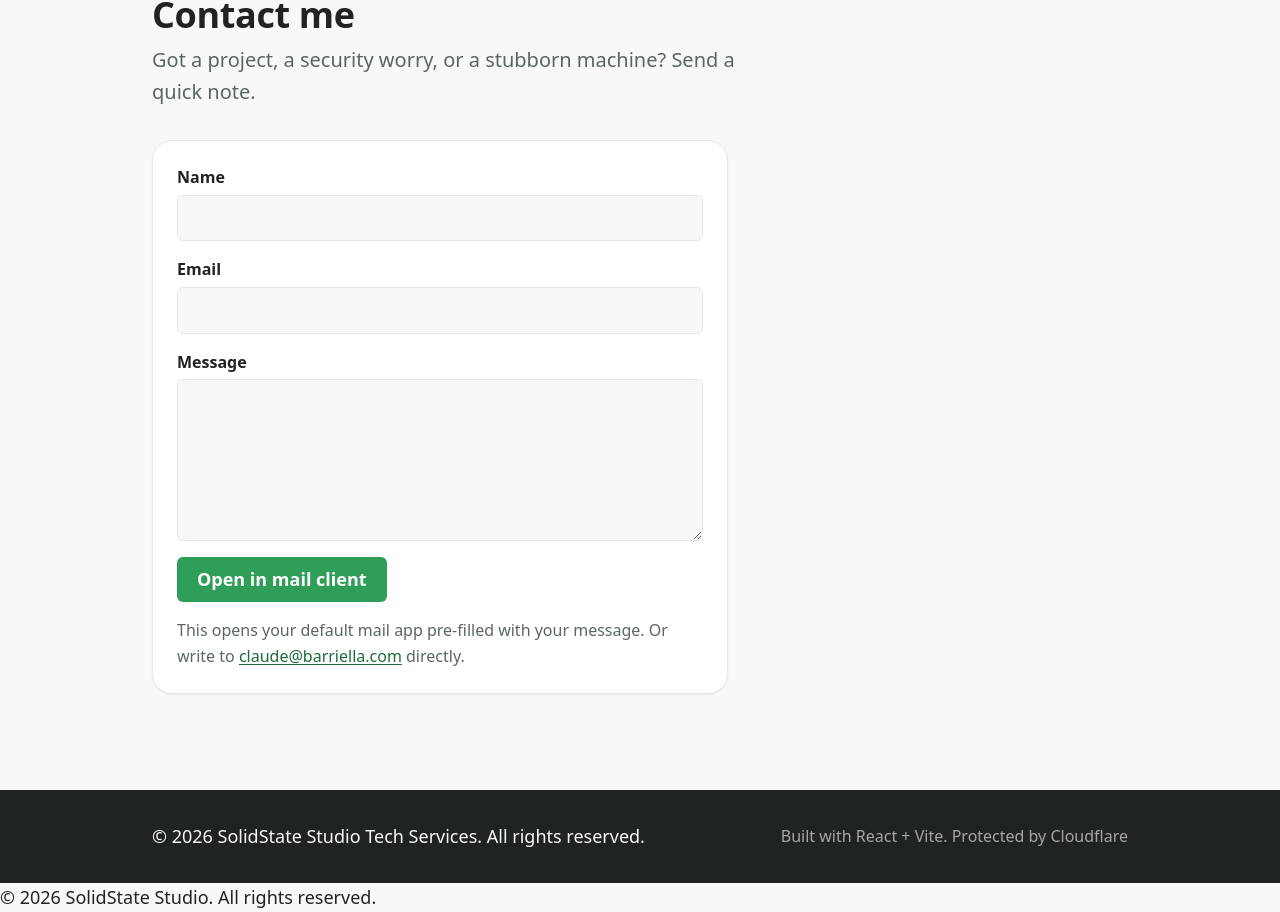
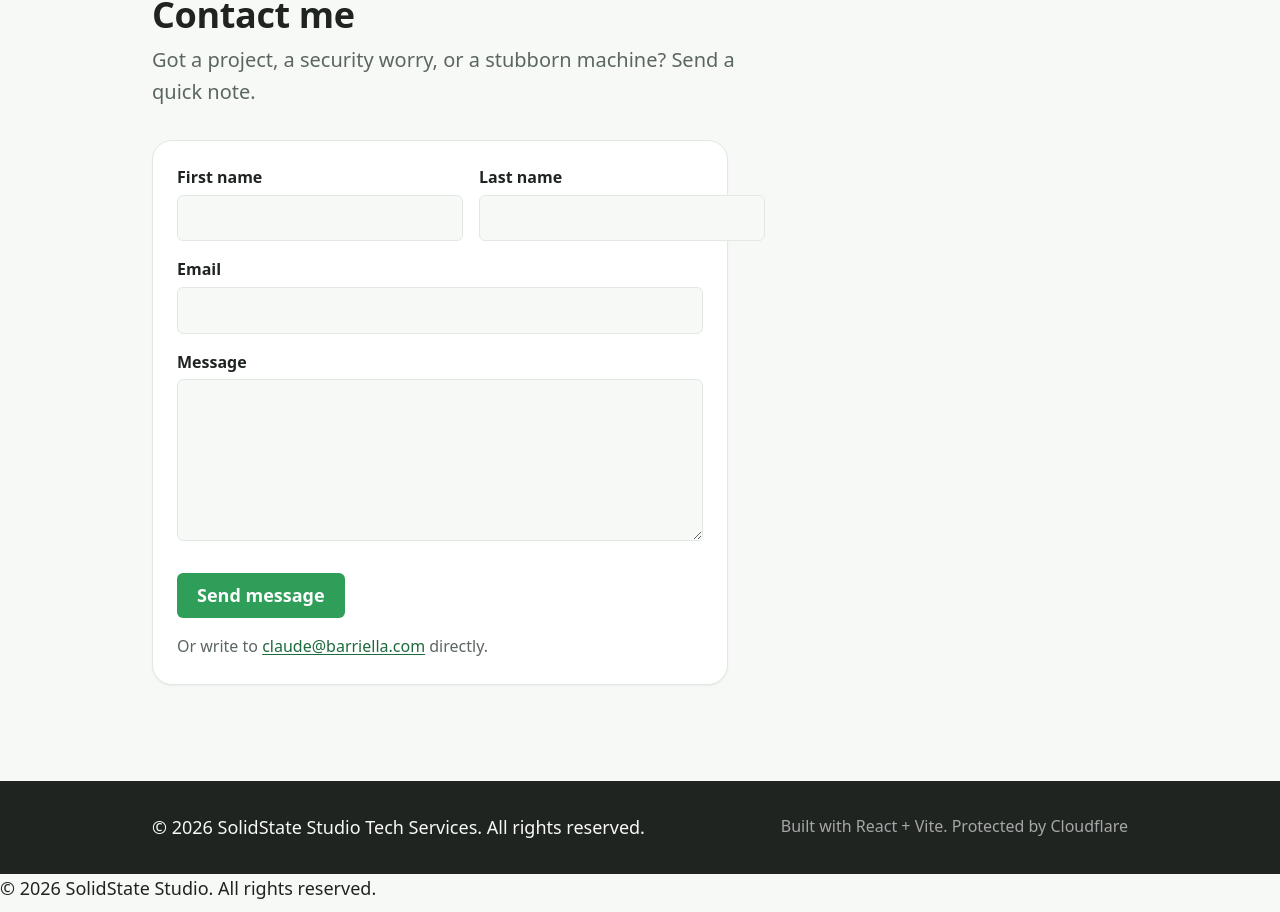
Before and after one commit to barriellawertheimer/solidstate, a React (Vite) app: page / in a window 1280 px wide. Shown: the part 2277-3189 px from the top of the page. Built offline with nearby package versions, Linux system fonts and the light colour scheme; no server answers.

Commit message:
set up for postern wiring

```diff
--- a/index.html
+++ b/index.html
@@ -7,6 +7,7 @@
     <meta name="description" content="SolidState Studio Tech Services — coding, tech support, cybersecurity, privacy-focused apps, and a live weather-based outfit recommender." />
     <meta name="theme-color" content="#2f9e58" />
     <title>SolidState Studio Tech Services</title>
+    <script src="https://challenges.cloudflare.com/turnstile/v0/api.js" async defer></script>
   </head>
   <body>
     <div id="root"></div>
--- a/src/components/ContactForm.jsx
+++ b/src/components/ContactForm.jsx
@@ -1,40 +1,113 @@
-import { useState } from 'react';
+import { useRef, useState } from 'react';
 import styles from './ContactForm.module.css';
 
 const EMAIL = 'claude@barriella.com';
+const CONTACT_ENDPOINT = import.meta.env.VITE_CONTACT_ENDPOINT;
+const TURNSTILE_SITE_KEY = import.meta.env.VITE_TURNSTILE_SITE_KEY;
 
 export default function ContactForm() {
-  const [name, setName] = useState('');
+  const [firstName, setFirstName] = useState('');
+  const [lastName, setLastName] = useState('');
   const [email, setEmail] = useState('');
   const [message, setMessage] = useState('');
+  const [status, setStatus] = useState({ kind: 'idle' });
+  const widgetRef = useRef(null);
 
-  const handleSubmit = (e) => {
+  const resetTurnstile = () => {
+    if (window.turnstile && widgetRef.current) {
+      window.turnstile.reset(widgetRef.current);
+    }
+  };
+
+  const handleSubmit = async (e) => {
     e.preventDefault();
-    const subject = encodeURIComponent(`Contact from ${name || 'a visitor'}`);
-    const body = encodeURIComponent(
-      `Name: ${name}\nEmail: ${email}\n\n${message}`,
-    );
-    window.location.href = `mailto:${EMAIL}?subject=${subject}&body=${body}`;
+    if (status.kind === 'sending') return;
+
+    if (!CONTACT_ENDPOINT) {
+      setStatus({ kind: 'error', message: 'Contact endpoint is not configured.' });
+      return;
+    }
+
+    const turnstileToken = new FormData(e.target).get('cf-turnstile-response');
+    if (!turnstileToken) {
+      setStatus({ kind: 'error', message: 'Please complete the verification challenge.' });
+      return;
+    }
+
+    setStatus({ kind: 'sending' });
+    try {
+      const res = await fetch(CONTACT_ENDPOINT, {
+        method: 'POST',
+        headers: { 'content-type': 'application/json' },
+        body: JSON.stringify({ firstName, lastName, email, message, turnstileToken }),
+      });
+
+      if (res.status === 202) {
+        setStatus({ kind: 'sent' });
+        setFirstName('');
+        setLastName('');
+        setEmail('');
+        setMessage('');
+        resetTurnstile();
+        return;
+      }
+
+      let detail = '';
+      try {
+        const data = await res.json();
+        detail = data.error ?? '';
+      } catch {
+        // non-JSON error response — fall through to status code
+      }
+      setStatus({
+        kind: 'error',
+        message: detail || `Request failed (${res.status}). Please try again.`,
+      });
+      resetTurnstile();
+    } catch {
+      setStatus({ kind: 'error', message: 'Network error. Please try again.' });
+      resetTurnstile();
+    }
   };
+
+  const sending = status.kind === 'sending';
 
   return (
     <form className={styles.form} onSubmit={handleSubmit}>
-      <div className={styles.row}>
-        <label htmlFor="contact-name">Name</label>
-        <input
-          id="contact-name"
-          type="text"
-          value={name}
-          onChange={(e) => setName(e.target.value)}
-          required
-          autoComplete="name"
-        />
+      <div className={styles.rowPair}>
+        <div className={styles.row}>
+          <label htmlFor="contact-first">First name</label>
+          <input
+            id="contact-first"
+            name="firstName"
+            type="text"
+            value={firstName}
+            onChange={(e) => setFirstName(e.target.value)}
+            required
+            maxLength={80}
+            autoComplete="given-name"
+          />
+        </div>
+        <div className={styles.row}>
+          <label htmlFor="contact-last">Last name</label>
+          <input
+            id="contact-last"
+            name="lastName"
+            type="text"
+            value={lastName}
+            onChange={(e) => setLastName(e.target.value)}
+            required
+            maxLength={80}
+            autoComplete="family-name"
+          />
+        </div>
       </div>
 
       <div className={styles.row}>
         <label htmlFor="contact-email">Email</label>
         <input
           id="contact-email"
+          name="email"
           type="email"
           value={email}
           onChange={(e) => setEmail(e.target.value)}
@@ -47,19 +120,34 @@ export default function ContactForm() {
         <label htmlFor="contact-message">Message</label>
         <textarea
           id="contact-message"
+          name="message"
           rows={5}
           value={message}
           onChange={(e) => setMessage(e.target.value)}
           required
+          maxLength={5000}
         />
       </div>
 
-      <button type="submit" className={styles.submit}>
-        Open in mail client
+      <div
+        ref={widgetRef}
+        className="cf-turnstile"
+        data-sitekey={TURNSTILE_SITE_KEY}
+      />
+
+      <button type="submit" className={styles.submit} disabled={sending}>
+        {sending ? 'Sending…' : 'Send message'}
       </button>
+
+      {status.kind === 'sent' && (
+        <p className={styles.success}>Thanks — your message is on its way.</p>
+      )}
+      {status.kind === 'error' && (
+        <p className={styles.errorNote}>{status.message}</p>
+      )}
+
       <p className={styles.note}>
-        This opens your default mail app pre-filled with your message. Or write to{' '}
-        <a href={`mailto:${EMAIL}`}>{EMAIL}</a> directly.
+        Or write to <a href={`mailto:${EMAIL}`}>{EMAIL}</a> directly.
       </p>
     </form>
   );
--- a/src/components/ContactForm.module.css
+++ b/src/components/ContactForm.module.css
@@ -14,6 +14,18 @@
   display: flex;
   flex-direction: column;
   gap: var(--space-1);
+}
+
+.rowPair {
+  display: grid;
+  grid-template-columns: 1fr 1fr;
+  gap: var(--space-4);
+}
+
+@media (max-width: 30rem) {
+  .rowPair {
+    grid-template-columns: 1fr;
+  }
 }
 
 .row label {
@@ -51,6 +63,23 @@
   background: var(--color-primary-ink);
 }
 
+.submit:disabled {
+  opacity: 0.6;
+  cursor: not-allowed;
+}
+
+.success {
+  color: var(--color-primary-ink);
+  font-size: var(--fs-100);
+  margin: 0;
+}
+
+.errorNote {
+  color: #b42318;
+  font-size: var(--fs-100);
+  margin: 0;
+}
+
 .note {
   color: var(--color-muted);
   font-size: var(--fs-100);
```
Also changed, not shown: 1 other file (tests, documents, lock files or other folders).
